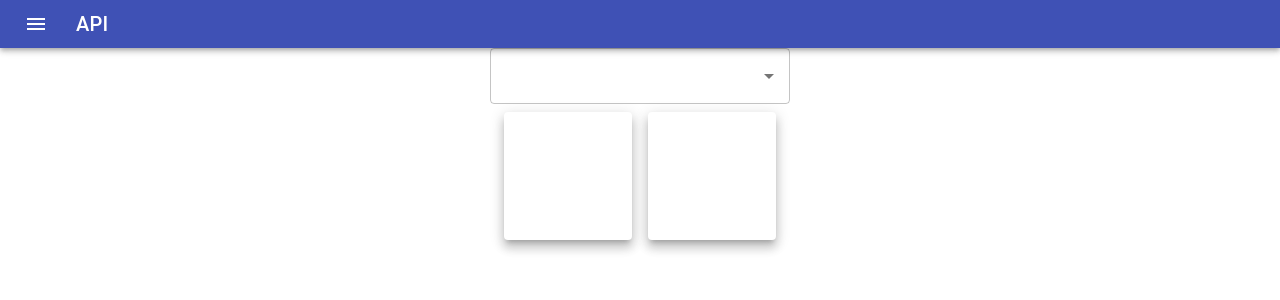
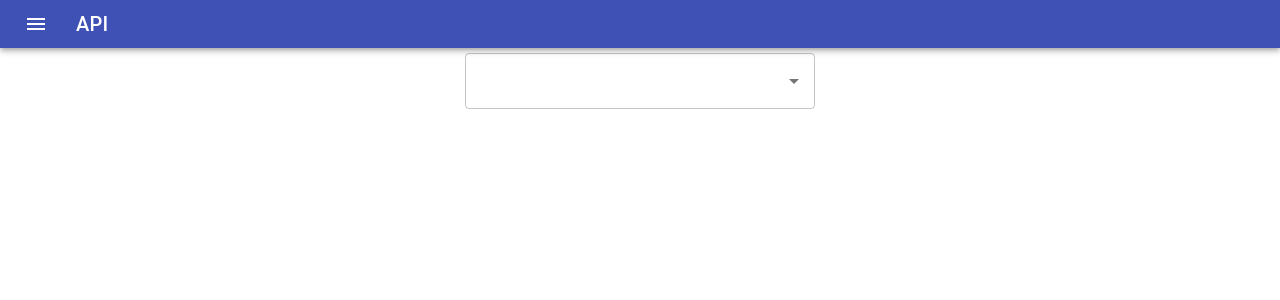
Before and after one commit to Jhalpati/React-MaterialUI, a React (Create React App) app: page / in a window 1280 px wide. Shown: the top 300 px of the page. Built offline with nearby package versions, Linux system fonts and the light colour scheme.

Commit message:
Modified Searchbox

```diff
--- a/src/App.js
+++ b/src/App.js
@@ -12,7 +12,7 @@ function App() {
     <div className="App">
       <Nav/>
       <Search/>
-      <Paper/>
+      {/* <Paper/> */}
       {/* <Card/> */}
 
 
--- a/src/search.js
+++ b/src/search.js
@@ -43,7 +43,6 @@ export default function Asynchronous() {
         setOptions(Object.keys(countries).map((key) => countries[key].item[0]));
       }
     })();
-
     return () => {
       active = false;
     };
@@ -59,7 +58,7 @@ export default function Asynchronous() {
     <div className={classes.root}>
     <Autocomplete
       id="asynchronous-demo"
-      style={{ width: 300 }}
+      style={{ width: 350, padding: 5 }}
       open={open}
       onOpen={() => {
         setOpen(true);
@@ -81,7 +80,7 @@ export default function Asynchronous() {
               <React.Fragment>
                 {loading ? <CircularProgress color="inherit" size={20} /> : null}
                 {params.InputProps.endAdornment}
-              </React.Fragment>
+                  </React.Fragment>
 
             ),
           }}
```
